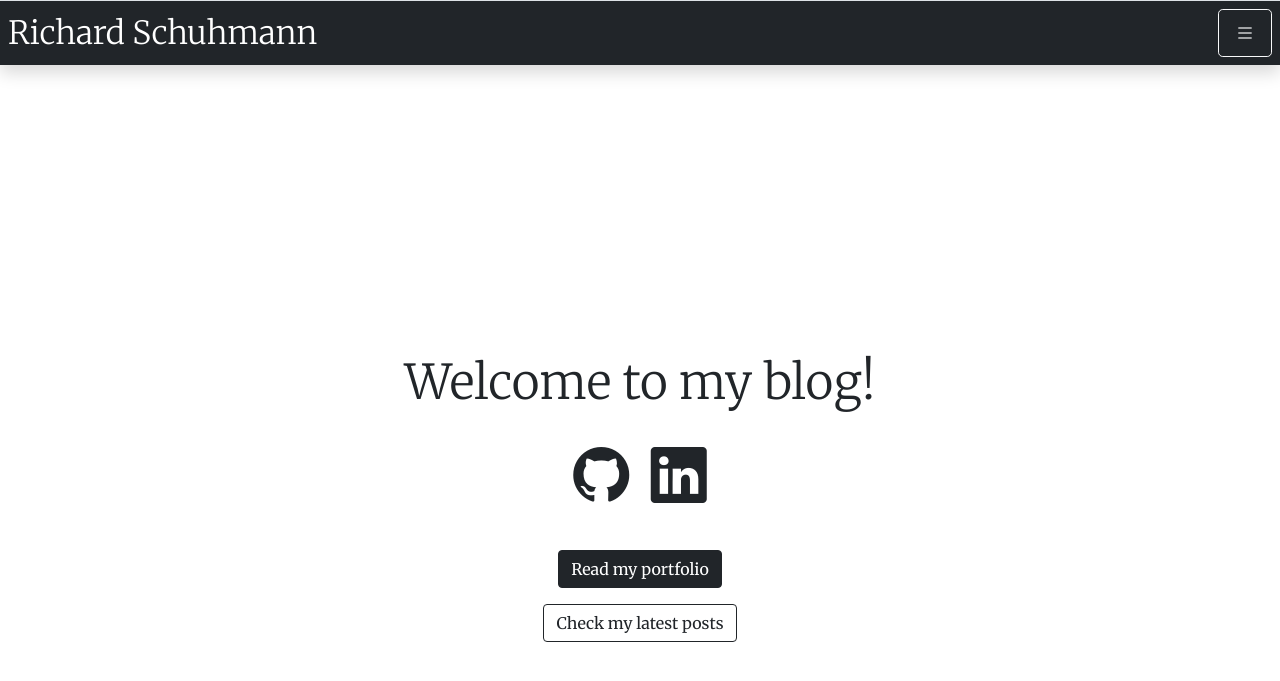
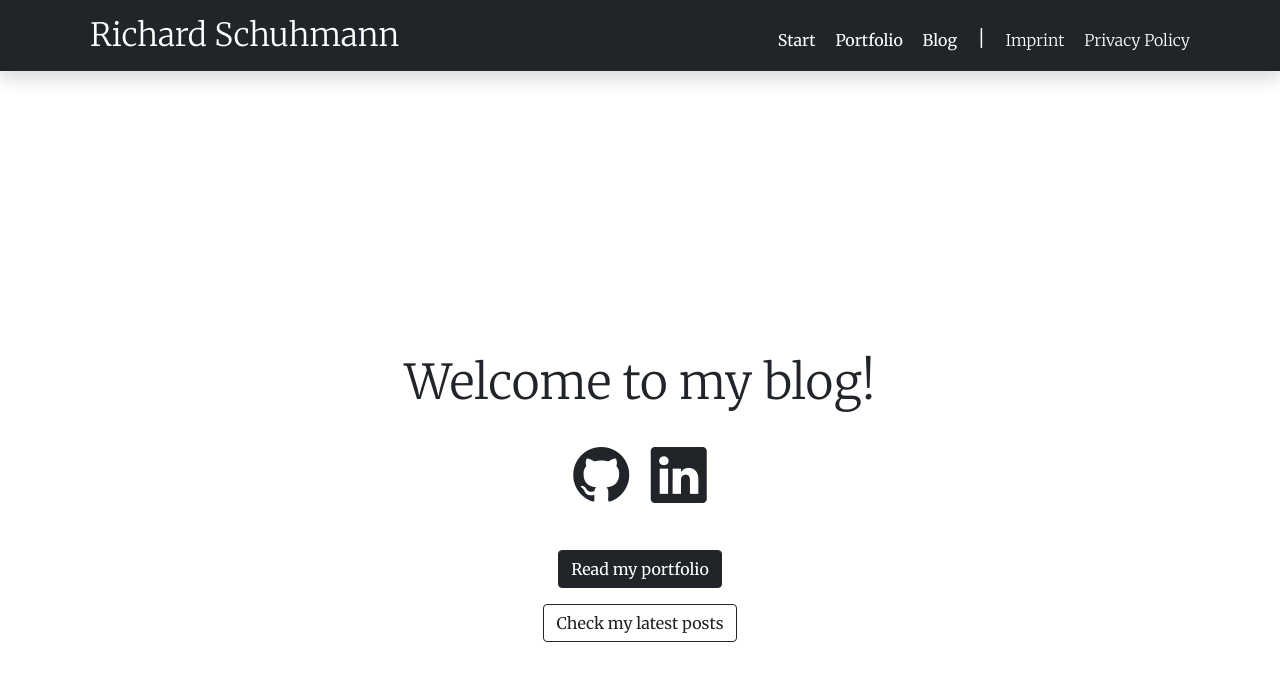
Before and after one commit to rischuhm/rischuhm.github.io, a Jekyll site: the page built from index.html, in a window 1280 px wide and 900 px high. Shown: the top 681 px of the window. Built offline with Jekyll 4.4.1, drawn with Linux system fonts in a browser that asks for light colours; nearby versions of some CDN libraries.

Commit message:
changed desktop layout navbar for better ui/ux

```diff
--- a/_includes/nav_desktop.html
+++ b/_includes/nav_desktop.html
@@ -1,19 +1,30 @@
-   <nav class="d-none  d-md-flex justify-content-between align-items-center border-top bg-dark text-white shadow " style="position: fixed; top:0; right:0; left:0">
+   <nav class="nav navbar py-3 d-none d-md-flex bg-dark shadow fixed-top " >
+    <div class=" d-none d-md-flex container justify-content-between align-items-baseline">
     <h2 style="font-weight: 100;" class="ms-2 mb-0 p-0 text-center"><a style="text-decoration: none;" class="text-white" href="/">Richard Schuhmann</a> </h2>
-    <a class="btn btn-lg btn-outline-light m-2"  data-bs-toggle="offcanvas" href="#offcanvasdesk"><i class="bi bi-list"></i></a>
+    <div>
+      <a class="text-white ms-5 me-2"  style="text-decoration: none;" href="/index.html">Start</a>
+      <a class="text-white mx-2" style="text-decoration: none;" href="/portfolio.html">Portfolio</a>
+      <a class="text-white mx-2" style="text-decoration: none;"href="/blog">Blog</a>
+      <span class="text-white mx-2" style="font-weight: 100; font-size: 1.3em">|</span>
+      <a class="text-white mx-2" style="text-decoration: none; font-weight: 100;" href="./imprint">Imprint</a>
+      <a class="text-white mx-2" style="text-decoration: none; font-weight: 100;" href="./data_policy.html">Privacy Policy</a>
+    </div>
+  </div>
+</div>
+    <!-- <a class="btn btn-lg btn-outline-light m-2"  data-bs-toggle="offcanvas" href="#offcanvasdesk"><i class="bi bi-list"></i></a> -->
    </nav>
 
-   <div class="offcanvas offcanvas-start" tabindex="-1" id="offcanvasdesk" aria-labelledby="offcanvasExampleLabel">
+   <!-- <div class="offcanvas offcanvas-start" tabindex="-1" id="offcanvasdesk" aria-labelledby="offcanvasExampleLabel">
       <div class="offcanvas-body text-dark">
         <h1 class="display-5 text-center">MENU</h1>
         <hr>
-          <p><a class="text-dark" style="text-decoration: none;" href="/index.html">Start</a></p>
-          <p><a class="text-dark" style="text-decoration: none;" href="/portfolio.html">Portfolio</a></p>
+          <p><a class="mx-3" style="text-decoration: none;" href="/index.html">Start</a></p>
+          <p><a class="mx-3" style="text-decoration: none;" href="/portfolio.html">Portfolio</a></p>
           <hr>
           <p><b>BLOG</b></p>
           <p><a class="text-dark" style="text-decoration: none;"href="/blog">All Posts</a></p>
       </div>
       <div style="position:absolute; bottom: 5px;left: 0;right:0;" class="d-flex justify-content-center">
         <p class="m-auto"><a class="text-dark" style="text-decoration: none;" href="./imprint">Imprint</a> | <a class="text-dark" style="text-decoration: none;" href="./data_policy.html">Privacy Policy</a></p>
-      </div>
+      </div> -->
     </div>
```
